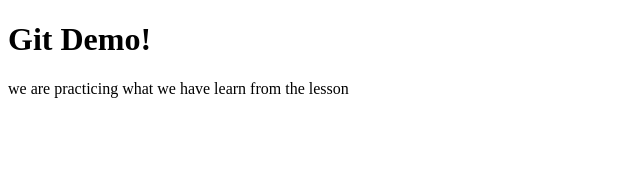
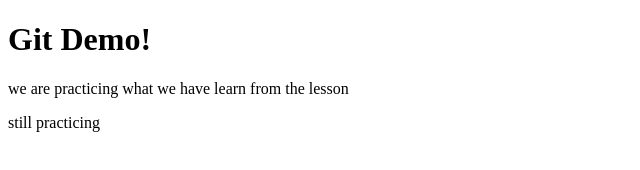
Before and after one commit to MrBogdanK/new-repo, a plain HTML site: page index.html in a window 1280 px wide. Shown: the whole page, without its empty margins (0-640 px from the left). Drawn offline with Linux system fonts and the light colour scheme.

Commit message:
add another p

```diff
--- a/index.html
+++ b/index.html
@@ -8,6 +8,7 @@
 <body>
     <h1>Git Demo!</h1>
     <p>we are practicing what we have learn from the lesson</p>
+    <p>still practicing</p>
 
 </body>
 </html>
```
